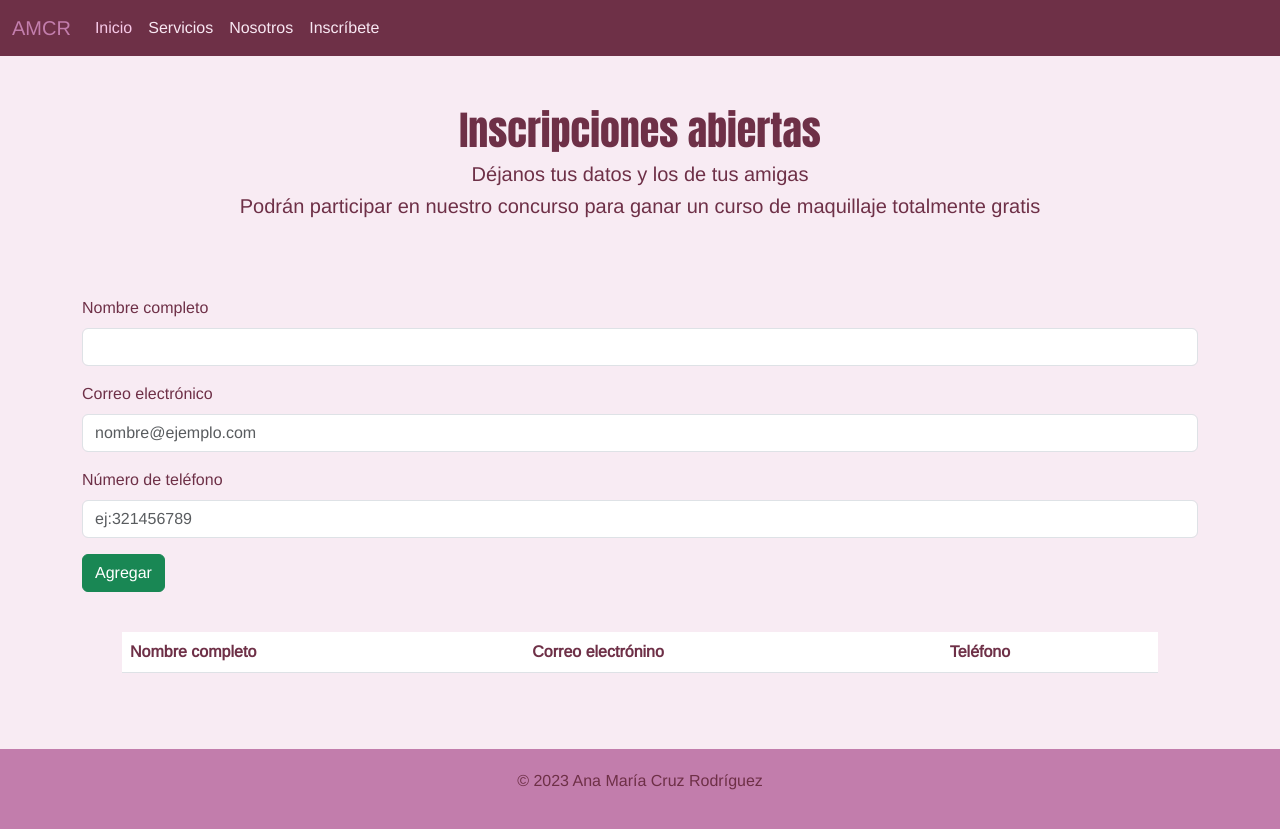
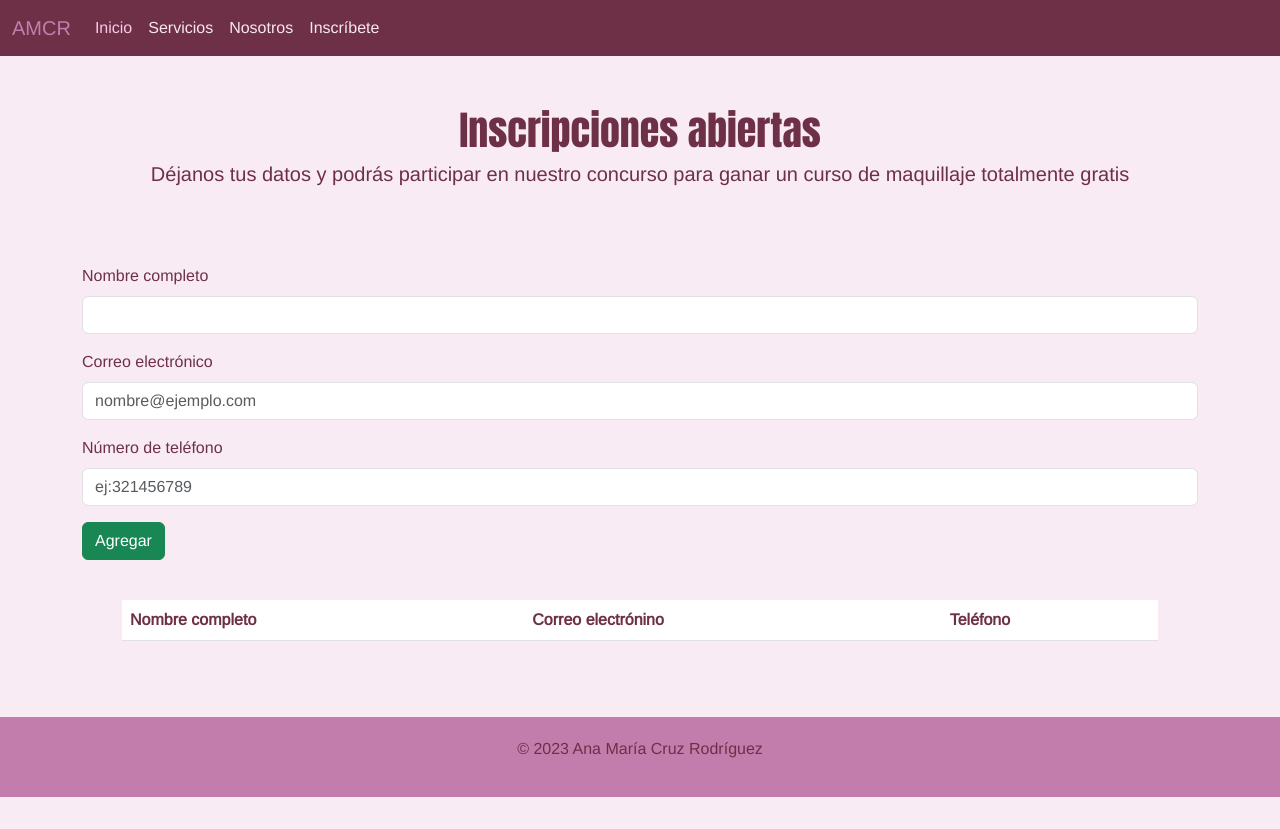
Before and after one commit to anacruzr11/AplicacionCRUD, a plain HTML site: page index.html in a window 1280 px wide. After the commit the page ends 800 px from the top, so only its background shows below. Drawn offline with nearby package versions, Linux system fonts and the light colour scheme.

Commit message:
descripcion

```diff
--- a/index.html
+++ b/index.html
@@ -37,8 +37,7 @@
     <main>
         <div class="contact">
             <h1 class="tituloPagina" style="color:rgb(110, 48, 71)">Inscripciones abiertas</h1>
-            <h5 style="color:rgb(110, 48, 71)">Déjanos tus datos y los de tus amigas</h5>
-            <h5 style="color:rgb(110, 48, 71)">Podrán participar en nuestro concurso para ganar un curso de maquillaje totalmente gratis</h5>
+            <h5 style="color:rgb(110, 48, 71)">Déjanos tus datos y podrás participar en nuestro concurso para ganar un curso de maquillaje totalmente gratis</h5>
         </div>
         <div class="container">
           <article class="ingresoDatos">
```
